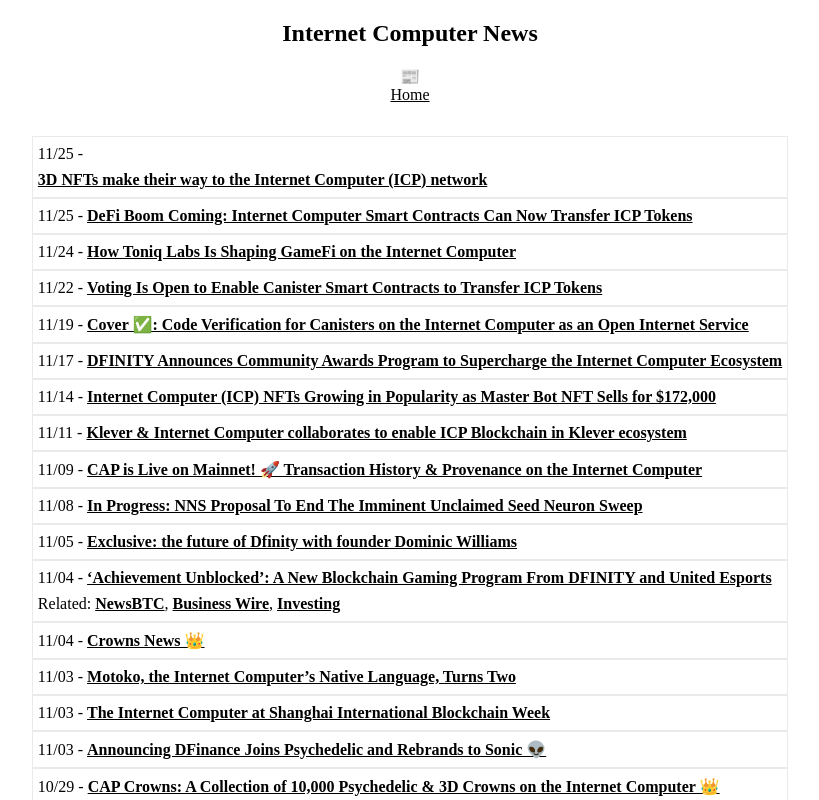
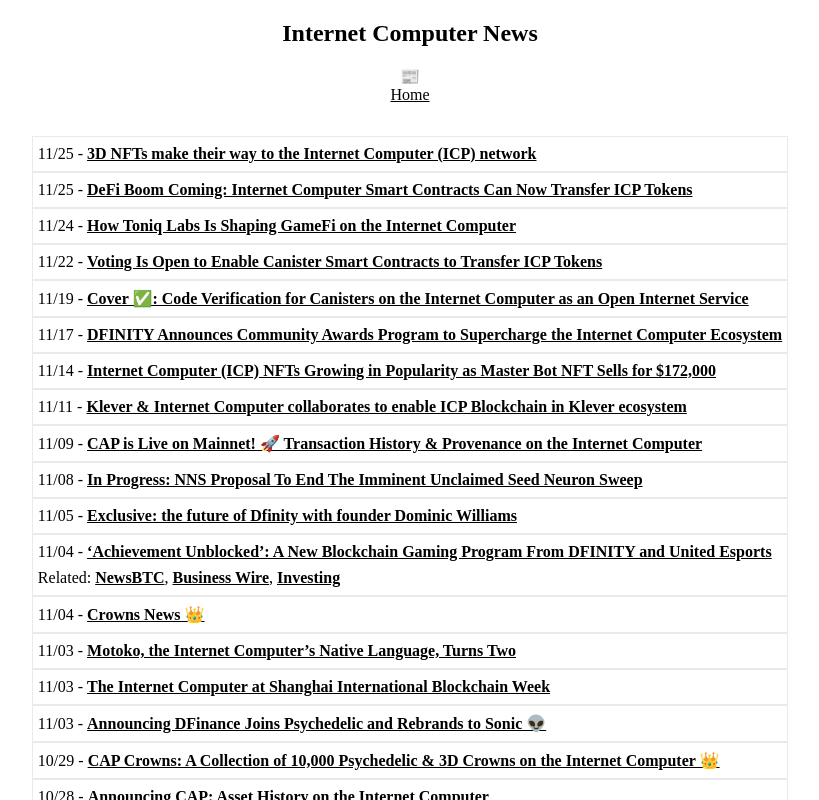
Before and after one commit to rjlucasm/ictoday, a Next.js app: page /news/2021 in a window 1280 px wide. Shown: the top 800 px of the page, without its empty margins (230-1049 px from the left). Built offline with nearby package versions, Linux system fonts and the light colour scheme.

Commit message:
News 11/25 Fix

```diff
--- a/pages/news/2021.js
+++ b/pages/news/2021.js
@@ -18,7 +18,7 @@
 
             <div className="pagesgrid">
             <div className="pagescard">11/25 -&nbsp;
-                <p><a href="https://cryptoslate.com/3d-nfts-make-their-way-to-the-internet-computer-icp-network/" target="_blank" rel="noopener noreferrer">3D NFTs make their way to the Internet Computer (ICP) network</a></p>
+                <a href="https://cryptoslate.com/3d-nfts-make-their-way-to-the-internet-computer-icp-network/" target="_blank" rel="noopener noreferrer">3D NFTs make their way to the Internet Computer (ICP) network</a>
             </div>
             <div className="pagescard">11/25 -&nbsp;
                 <a href="https://medium.com/dfinity/defi-boom-coming-internet-computer-smart-contracts-can-now-transfer-icp-tokens-c9916ede1060" target="_blank" rel="noopener noreferrer">DeFi Boom Coming: Internet Computer Smart Contracts Can Now Transfer ICP Tokens</a>
```
